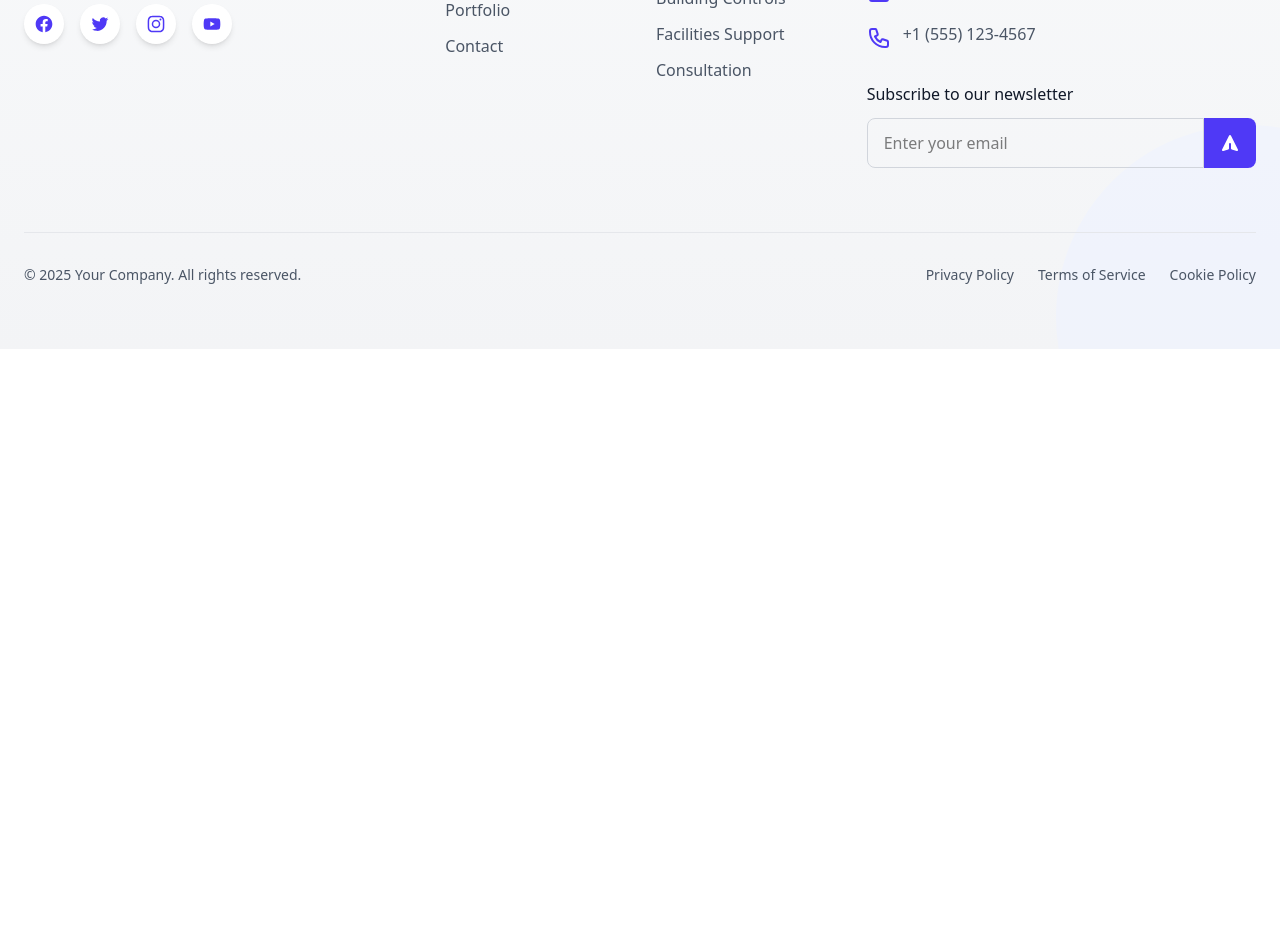
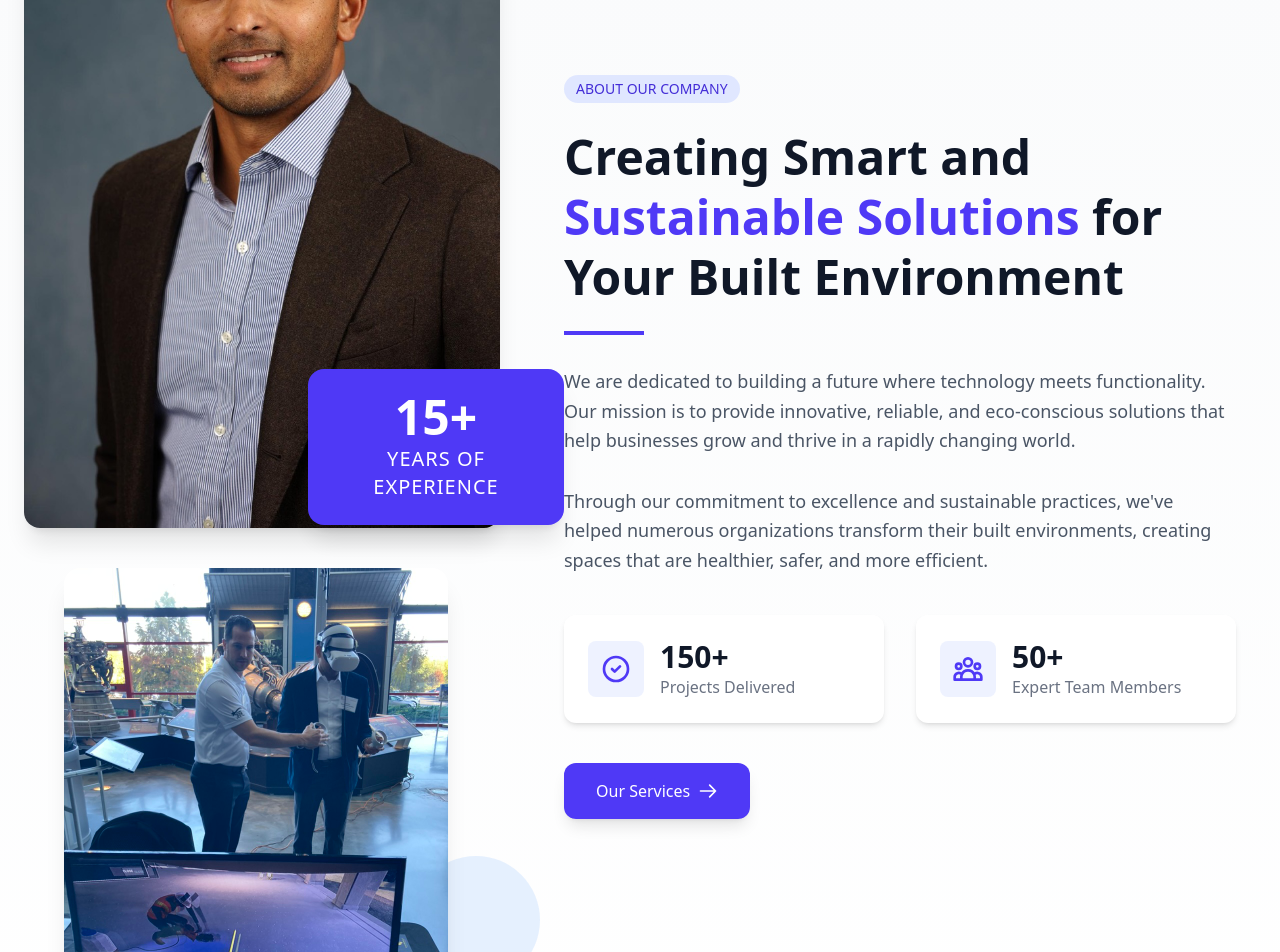
Before and after one commit to thilinamendis/AFS, a React (Vite) app in the folder client/: page / in a window 1280 px wide. Shown: the part 1100-2052 px from the top of the page. Before the commit the page ends 1449 px from the top, so only its background shows below. Built offline with nearby package versions, Linux system fonts and the light colour scheme.

Commit message:
feat: enhance About component with detailed content, animations, and background elements for improved user engagement

```diff
--- a/client/src/components/About.jsx
+++ b/client/src/components/About.jsx
@@ -1,9 +1,156 @@
-import React from 'react'
+import React from "react";
+import { motion } from "framer-motion";
+import about1 from "../assets/image3.jpeg";
+import about2 from "../assets/image2.jpeg";
 
 const About = () => {
   return (
-    <div>About</div>
-  )
-}
+    <section className="py-24 overflow-hidden relative">
+      {/* Decorative background elements */}
+      <div className="absolute inset-0 bg-gradient-to-b from-gray-50 to-white z-0"></div>
+      <div className="absolute -top-40 -right-40 w-96 h-96 rounded-full bg-indigo-50 opacity-50"></div>
+      <div className="absolute -bottom-40 -left-40 w-80 h-80 rounded-full bg-blue-50 opacity-40"></div>
 
-export default About
+      <div className="container mx-auto px-6 relative z-10">
+        <div className="grid grid-cols-1 lg:grid-cols-12 gap-16 items-center">
+          {/* Left Side - Images with Experience Badge */}
+          <motion.div
+            initial={{ opacity: 0, y: 30 }}
+            whileInView={{ opacity: 1, y: 0 }}
+            viewport={{ once: true }}
+            transition={{ duration: 0.8 }}
+            className="lg:col-span-5 relative"
+          >
+            <div className="relative z-10">
+              <motion.div
+                initial={{ opacity: 0, scale: 0.95 }}
+                whileInView={{ opacity: 1, scale: 1 }}
+                viewport={{ once: true }}
+                transition={{ duration: 0.8, delay: 0.1 }}
+              >
+                <img
+                  src={about1}
+                  alt="Team at Work"
+                  className="rounded-2xl shadow-xl w-full h-auto object-cover"
+                />
+              </motion.div>
+
+              {/* Experience Badge */}
+              <motion.div
+                initial={{ opacity: 0, y: 20 }}
+                whileInView={{ opacity: 1, y: 0 }}
+                viewport={{ once: true }}
+                transition={{ duration: 0.6, delay: 0.6 }}
+                className="absolute left-1/2 transform -translate-x-1/2 -bottom-16 md:-right-16 md:left-auto md:bottom-1/2 md:translate-y-1/2 md:-translate-x-0 z-20"
+              >
+                <div className="bg-indigo-600 text-white rounded-2xl shadow-xl p-6 w-64">
+                  <div className="flex flex-col items-center justify-center text-center">
+                    <span className="text-5xl font-bold mb-1">15+</span>
+                    <span className="text-xl font-medium uppercase tracking-wider">Years of</span>
+                    <span className="text-xl font-medium uppercase tracking-wider">Experience</span>
+                  </div>
+                </div>
+              </motion.div>
+
+              <motion.div
+                initial={{ opacity: 0, scale: 0.95 }}
+                whileInView={{ opacity: 1, scale: 1 }}
+                viewport={{ once: true }}
+                transition={{ duration: 0.8, delay: 0.4 }}
+                className="mt-32 md:mt-10 relative z-10"
+              >
+                <img
+                  src={about2}
+                  alt="Company Environment"
+                  className="rounded-2xl shadow-xl w-full h-auto object-cover ml-auto md:ml-10 max-w-sm"
+                />
+              </motion.div>
+            </div>
+
+            {/* Decorative elements */}
+            <div className="absolute top-16 -left-6 w-24 h-24 bg-indigo-100 rounded-full opacity-70 z-0"></div>
+            <div className="absolute bottom-24 -right-10 w-32 h-32 bg-blue-100 rounded-full opacity-70 z-0"></div>
+          </motion.div>
+
+          {/* Right Side - Text Content */}
+          <motion.div
+            initial={{ opacity: 0, y: 30 }}
+            whileInView={{ opacity: 1, y: 0 }}
+            viewport={{ once: true }}
+            transition={{ duration: 0.8, delay: 0.3 }}
+            className="lg:col-span-7"
+          >
+            <div className="max-w-2xl">
+              <div className="inline-block py-1 px-3 rounded-full bg-indigo-100 text-indigo-700 font-medium text-sm mb-6">
+                ABOUT OUR COMPANY
+              </div>
+
+              <h2 className="text-4xl md:text-5xl font-bold text-gray-900 leading-tight mb-6">
+                Creating Smart and <span className="text-indigo-600">Sustainable Solutions</span> for Your Built Environment
+              </h2>
+
+              <div className="w-20 h-1 bg-indigo-600 mb-8"></div>
+
+              <p className="text-lg text-gray-600 leading-relaxed mb-8">
+                We are dedicated to building a future where technology meets functionality. Our mission is
+                to provide innovative, reliable, and eco-conscious solutions that help businesses grow and
+                thrive in a rapidly changing world.
+              </p>
+
+              <p className="text-lg text-gray-600 leading-relaxed mb-10">
+                Through our commitment to excellence and sustainable practices, we've helped numerous organizations
+                transform their built environments, creating spaces that are healthier, safer, and more efficient.
+              </p>
+
+              {/* Stats */}
+              <div className="grid grid-cols-1 sm:grid-cols-2 gap-8 mt-10">
+                <div className="bg-white rounded-xl shadow-md p-6 transition-all duration-300 hover:shadow-lg">
+                  <div className="flex items-center space-x-4">
+                    <div className="p-3 rounded-lg bg-indigo-50">
+                      <svg className="w-8 h-8 text-indigo-600" fill="none" stroke="currentColor" viewBox="0 0 24 24" xmlns="http://www.w3.org/2000/svg">
+                        <path strokeLinecap="round" strokeLinejoin="round" strokeWidth="2" d="M9 12l2 2 4-4m6 2a9 9 0 11-18 0 9 9 0 0118 0z"></path>
+                      </svg>
+                    </div>
+                    <div>
+                      <h4 className="text-2xl md:text-3xl font-bold text-gray-900">150+</h4>
+                      <p className="text-gray-500">Projects Delivered</p>
+                    </div>
+                  </div>
+                </div>
+
+                <div className="bg-white rounded-xl shadow-md p-6 transition-all duration-300 hover:shadow-lg">
+                  <div className="flex items-center space-x-4">
+                    <div className="p-3 rounded-lg bg-indigo-50">
+                      <svg className="w-8 h-8 text-indigo-600" fill="none" stroke="currentColor" viewBox="0 0 24 24" xmlns="http://www.w3.org/2000/svg">
+                        <path strokeLinecap="round" strokeLinejoin="round" strokeWidth="2" d="M17 20h5v-2a3 3 0 00-5.356-1.857M17 20H7m10 0v-2c0-.656-.126-1.283-.356-1.857M7 20H2v-2a3 3 0 015.356-1.857M7 20v-2c0-.656.126-1.283.356-1.857m0 0a5.002 5.002 0 019.288 0M15 7a3 3 0 11-6 0 3 3 0 016 0zm6 3a2 2 0 11-4 0 2 2 0 014 0zM7 10a2 2 0 11-4 0 2 2 0 014 0z"></path>
+                      </svg>
+                    </div>
+                    <div>
+                      <h4 className="text-2xl md:text-3xl font-bold text-gray-900">50+</h4>
+                      <p className="text-gray-500">Expert Team Members</p>
+                    </div>
+                  </div>
+                </div>
+              </div>
+
+              {/* CTA Button */}
+              <div className="mt-10">
+                <a
+                  href="#services"
+                  className="inline-flex items-center px-8 py-4 bg-indigo-600 text-white font-medium rounded-xl shadow-lg hover:bg-indigo-700 transition-all duration-300 hover:shadow-xl"
+                >
+                  Our Services
+                  <svg className="w-5 h-5 ml-2" fill="none" stroke="currentColor" viewBox="0 0 24 24" xmlns="http://www.w3.org/2000/svg">
+                    <path strokeLinecap="round" strokeLinejoin="round" strokeWidth="2" d="M14 5l7 7m0 0l-7 7m7-7H3"></path>
+                  </svg>
+                </a>
+              </div>
+            </div>
+          </motion.div>
+        </div>
+      </div>
+    </section>
+  );
+};
+
+export default About;
```
